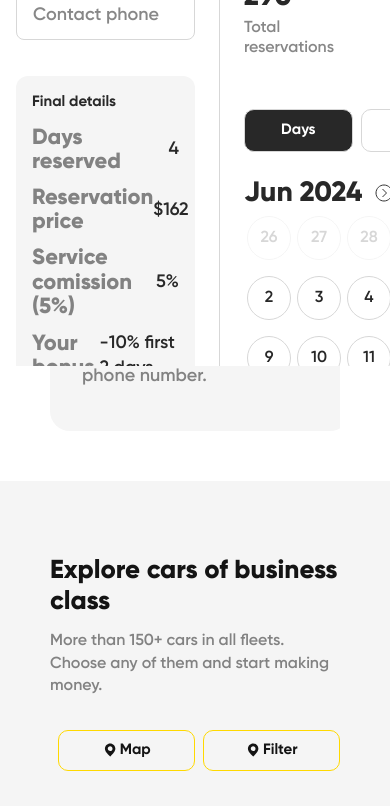
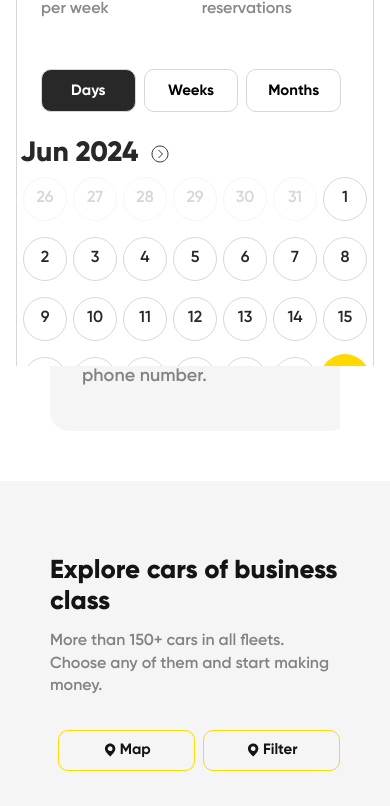
Before and after one commit to OleksandrBazilevich/gotaxi, a React (Create React App) app: page / in a window 390 px wide. Shown: the part 1280-2086 px from the top of the page. Built offline with nearby package versions, Linux system fonts and the light colour scheme.

Commit message:
additional improvements of adaptivity

```diff
--- a/src/app/styles/variables/global.scss
+++ b/src/app/styles/variables/global.scss
@@ -1,7 +1,5 @@
 :root {
   --font-family-main: "Gilroy", sans-serif;
-
-
 
   --letter-spacing: -2%;
 
--- a/src/entities/Comment/ui/Comments/Comments.module.scss
+++ b/src/entities/Comment/ui/Comments/Comments.module.scss
@@ -36,7 +36,7 @@
   color: var(--dark-gray);
 }
 
-@media screen and (max-width: 375px) {
+@media screen and (max-width: 490px) {
   .header {
     display: flex;
     flex-direction: column;
--- a/src/features/Car/ReservationCalendar/ui/ReservationCalendar.module.scss
+++ b/src/features/Car/ReservationCalendar/ui/ReservationCalendar.module.scss
@@ -95,6 +95,13 @@
   }
 }
 
+@media screen and (max-width: 850px) {
+  .calendar {
+    display: flex;
+    justify-content: center;
+  }
+}
+
 @media screen and (max-width: 375px) {
   .day {
     width: 30px;
--- a/src/features/Car/ReservationCalendar/ui/ReservationCalendar.tsx
+++ b/src/features/Car/ReservationCalendar/ui/ReservationCalendar.tsx
@@ -85,6 +85,7 @@ const ReservationCalendar: FC<IReservationCalendarProps> = ({
       fromYear={2024}
       selected={selected}
       onSelect={handleSelect}
+      className={styles.calendar}
       classNames={{ row: styles.row }}
       onMonthChange={(month) => setMonth(month)}
       styles={{ day: { display: "flex", alignItems: "center" } }}
--- a/src/pages/CarDetailsPage/CarDetailsPage.module.scss
+++ b/src/pages/CarDetailsPage/CarDetailsPage.module.scss
@@ -97,6 +97,12 @@
     padding: 30px 0 0 16px;
   }
 
+  .title {
+    font-size: 28px;
+    font-weight: 800;
+    line-height: 30.8px;
+  }
+
   .contentContainer {
     display: flex;
     flex-direction: column;
--- a/src/pages/CarDetailsPage/CarDetailsPage.tsx
+++ b/src/pages/CarDetailsPage/CarDetailsPage.tsx
@@ -249,7 +249,7 @@ const CarDetailsPage = () => {
   return (
     <div>
       <Wrapper cls={styles.wrapper}>
-        {width > 375 && (
+        {width > 870 && (
           <AppLink cls={styles.link} theme="gray" to={"/"}>
             <LeftIcon className={styles.icon} /> Back
           </AppLink>
--- a/src/widgets/Car/CarReservation/ui/CarReservation.module.scss
+++ b/src/widgets/Car/CarReservation/ui/CarReservation.module.scss
@@ -228,7 +228,7 @@
   }
 }
 
-@media screen and (max-width: 375px) {
+@media screen and (max-width: 850px) {
   .img {
     max-width: unset;
     width: 100%;
```
